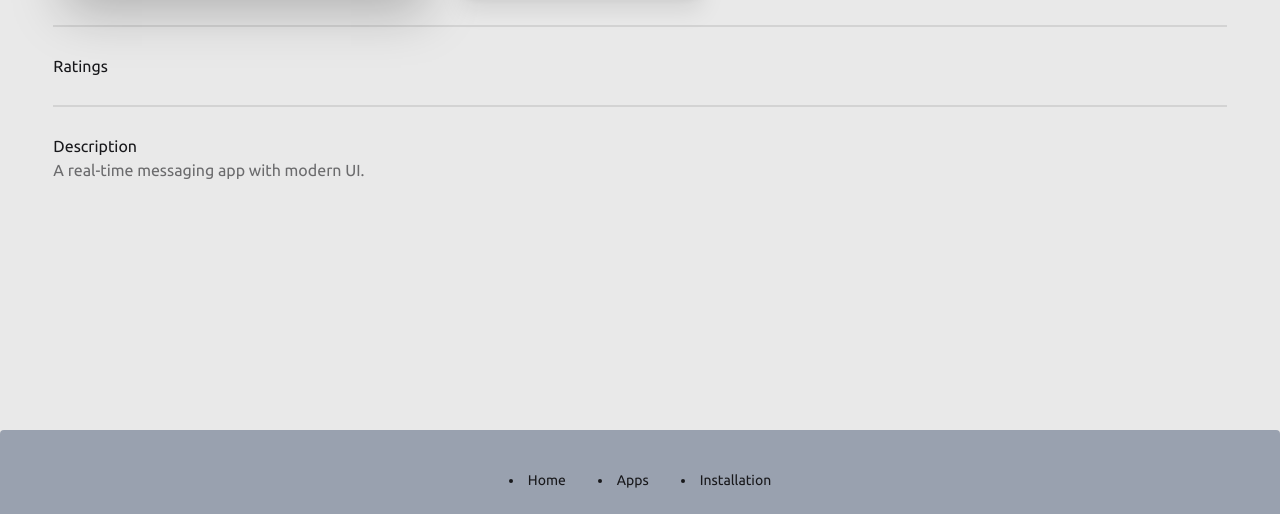
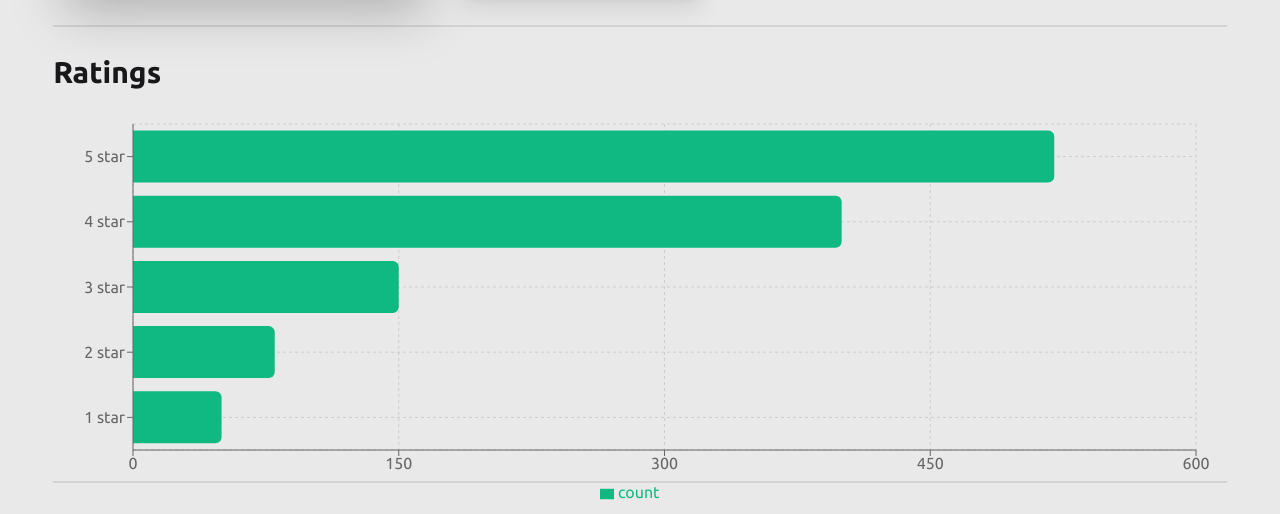
Before and after one commit to SIArifBD/mission-restart-assignment3, a React (Vite) app: page /appsdetails/1 in a window 1280 px wide. Shown: the part 435-949 px from the top of the page. Built offline with nearby package versions, Linux system fonts and the light colour scheme.

Commit message:
rechart impletement

```diff
--- a/src/Home.jsx
+++ b/src/Home.jsx
@@ -10,7 +10,7 @@ function Home() {
     <>
       <HeroBanner></HeroBanner>
       <Facts></Facts>
-      <TopRatedApps data={data}></TopRatedApps>
+      <TopRatedApps key={data.id} data={data}></TopRatedApps>
     </>
   )
 }
--- a/src/components/HeroBanner/HeroBanner.jsx
+++ b/src/components/HeroBanner/HeroBanner.jsx
@@ -20,11 +20,11 @@ const HeroBanner = () => {
                     </p>
                 </div>
                 <div className='flex flex-wrap justify-center gap-4 my-5'>
-                    <a href="https://play.google.com/store/games" target='_blank' referrerpolicy="no-referrer" className='btn btn-xl  hover:shadow-xl rounded-xl'>
+                    <a href="https://play.google.com/store/games" target='_blank' referrerPolicy="no-referrer" className='btn btn-xl  hover:shadow-xl rounded-xl'>
                         <FaGooglePlay/>
                         <span>Google Play</span>
                     </a>
-                    <a href="https://www.apple.com/app-store/" target='_blank' referrerpolicy="no-referrer" className='btn btn-xl  hover:shadow-xl rounded-xl'>
+                    <a href="https://www.apple.com/app-store/" target='_blank' referrerPolicy="no-referrer" className='btn btn-xl  hover:shadow-xl rounded-xl'>
                         <IoLogoAppleAppstore/>
                         <span>Apple Store</span>
                     </a>
--- a/src/components/Pages/AppsDetails/AppsDetails.jsx
+++ b/src/components/Pages/AppsDetails/AppsDetails.jsx
@@ -2,6 +2,16 @@ import React from 'react';
 import { useLoaderData, useParams } from 'react-router';
 import { FaDownload, FaStar } from "react-icons/fa6";
 import { MdRateReview } from "react-icons/md";
+import {
+    BarChart,
+    Bar,
+    XAxis,
+    YAxis,
+    CartesianGrid,
+    Tooltip,
+    Legend,
+    ResponsiveContainer,
+} from "recharts";
 
 const AppsDetails = () => {
     const { id } = useParams();
@@ -9,7 +19,7 @@ const AppsDetails = () => {
 
     const singleApp = data.find(app => app.id === parseInt(id))
 
-    const { image, title, companyName, downloads, description, ratingAvg, reviews, size } = singleApp;
+    const { image, title, companyName, downloads, description, ratingAvg, reviews, size, ratings } = singleApp;
     return (
         <main className='min-h-screen'>
             <div className='w-11/12 mx-auto space-y-5 py-20'>
@@ -51,8 +61,22 @@ const AppsDetails = () => {
                     </div>
                 </div>
                 <div className='divider'></div>
-                <div>
-                    <h2>Ratings</h2>
+                <div className='w-full h-[400px]'>
+                    <h2 className='text-3xl font-bold mb-6'>Ratings</h2>
+                    <ResponsiveContainer width="100%" height="100%">
+                        <BarChart
+                            data={[...ratings].reverse()}
+                            layout="vertical"
+                            margin={{ top: 10, right: 30, left: 20, bottom: 10 }}
+                        >
+                            <CartesianGrid strokeDasharray="3 3" />
+                            <XAxis type="number" />
+                            <YAxis dataKey="name" type="category" />
+                            <Tooltip />
+                            <Legend />
+                            <Bar dataKey="count" fill="#10B981" radius={[0, 6, 6, 0]} />
+                        </BarChart>
+                    </ResponsiveContainer>
                 </div>
                 <div className='divider'></div>
                 <div>
--- a/src/components/Pages/TopRatedApps/TopRatedApps.jsx
+++ b/src/components/Pages/TopRatedApps/TopRatedApps.jsx
@@ -13,7 +13,7 @@ const TopRatedApps = ({data}) => {
                 </div>
                 <div className='w-11/12 mx-auto grid grid-cols-2 md:grid-cols-3 lg:grid-cols-4 my-10 gap-5'>
                     {
-                        topRatedApps.map(app => <div className='card shadow-lg cursor-pointer  bg-white hover:bg-base-200 hover:-translate-y-2 transition-all duration-200   p-4 gap-4'>
+                        topRatedApps.map(app => <div key={app.id} className='card shadow-lg cursor-pointer  bg-white hover:bg-base-200 hover:-translate-y-2 transition-all duration-200   p-4 gap-4'>
                             <figure>
                                 <img className='w-full h-52 object-cover rounded-xl' src={app.image} alt="" />
                             </figure>
@@ -32,7 +32,7 @@ const TopRatedApps = ({data}) => {
                     }
                 </div>
                 <div className='flex justify-center'>
-                    <Link to='/apps'><a className='btn btn-primary'>Show All</a></Link>
+                    <Link to='/apps'><button className='btn btn-primary'>Show All</button></Link>
                 </div>
             </div>
         </section>
--- a/src/components/Shared/Footer/Footer.jsx
+++ b/src/components/Shared/Footer/Footer.jsx
@@ -3,9 +3,9 @@ import { Link } from 'react-router';
 
 const Footer = () => {
     const links = <>
-        <Link to='/'><li><a>Home</a></li></Link>
-        <Link to='/apps'><li><a>Apps</a></li></Link>
-        <Link to='/installation'><li><a>Installation</a></li></Link>
+        <Link to='/'>Home</Link>
+        <Link to='/apps'>Apps</Link>
+        <Link to='/installation'>Installation</Link>
     </>
     return (
         <footer className="footer footer-horizontal footer-center bg-gray-400 text-base-content rounded p-10">
--- a/src/components/Shared/Navbar/Navbar.jsx
+++ b/src/components/Shared/Navbar/Navbar.jsx
@@ -1,14 +1,9 @@
 import React from 'react';
 import { Link } from 'react-router';
 import logo from '../../../assets/logo.png';
-import { FaHome, FaAppStoreIos,FaCloudDownloadAlt,FaGithub } from "react-icons/fa";
+import { FaHome, FaAppStoreIos, FaCloudDownloadAlt, FaGithub } from "react-icons/fa";
 
 const Navbar = () => {
-    const links = <>
-        <Link to='/'><li><a><FaHome />Home</a></li></Link>
-        <Link to='/apps'><li><a><FaAppStoreIos />Apps</a></li></Link>
-        <Link to='/installation'><li><a><FaCloudDownloadAlt />Installation</a></li></Link>
-    </>
     return (
         <div className="navbar bg-base-100 shadow-sm">
             <div className="navbar-start">
@@ -19,7 +14,9 @@ const Navbar = () => {
                     <ul
                         tabIndex="-1"
                         className="menu menu-sm dropdown-content bg-base-100 rounded-box z-1 mt-3 w-52 p-2 shadow">
-                        {links}
+                        <li><Link to='/'><FaHome /> Home</Link></li>
+                        <li><Link to='/apps'><FaAppStoreIos /> Apps</Link></li>
+                        <li><Link to='/installation'><FaCloudDownloadAlt /> Installation</Link></li>
                     </ul>
                 </div>
                 <div className='btn btn-ghost text-xl'>
@@ -30,7 +27,9 @@ const Navbar = () => {
             </div>
             <div className="navbar-center hidden lg:flex">
                 <ul className="menu menu-horizontal px-1 [&_a]:hover:underline">
-                    {links}
+                    <li><Link to='/'><FaHome /> Home</Link></li>
+                    <li><Link to='/apps'><FaAppStoreIos /> Apps</Link></li>
+                    <li><Link to='/installation'><FaCloudDownloadAlt /> Installation</Link></li>
                 </ul>
             </div>
             <div className="navbar-end">
```
